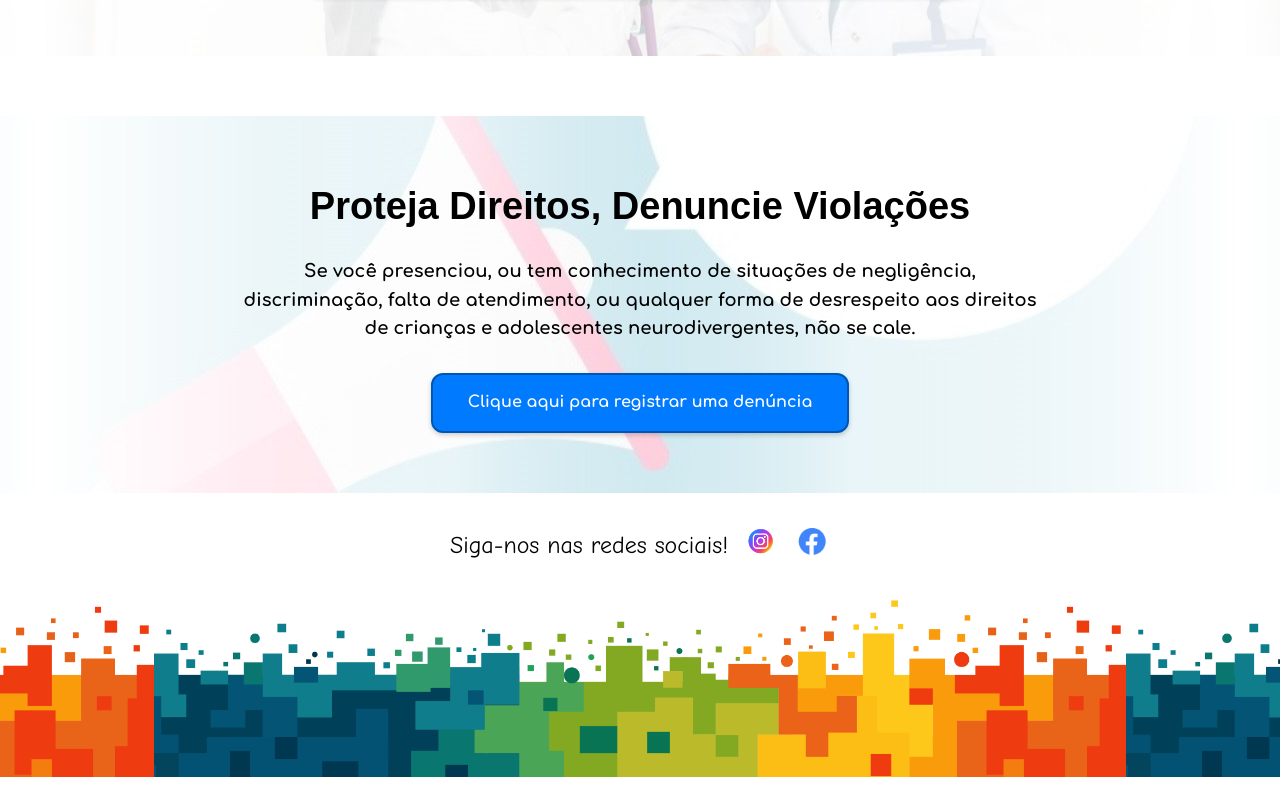
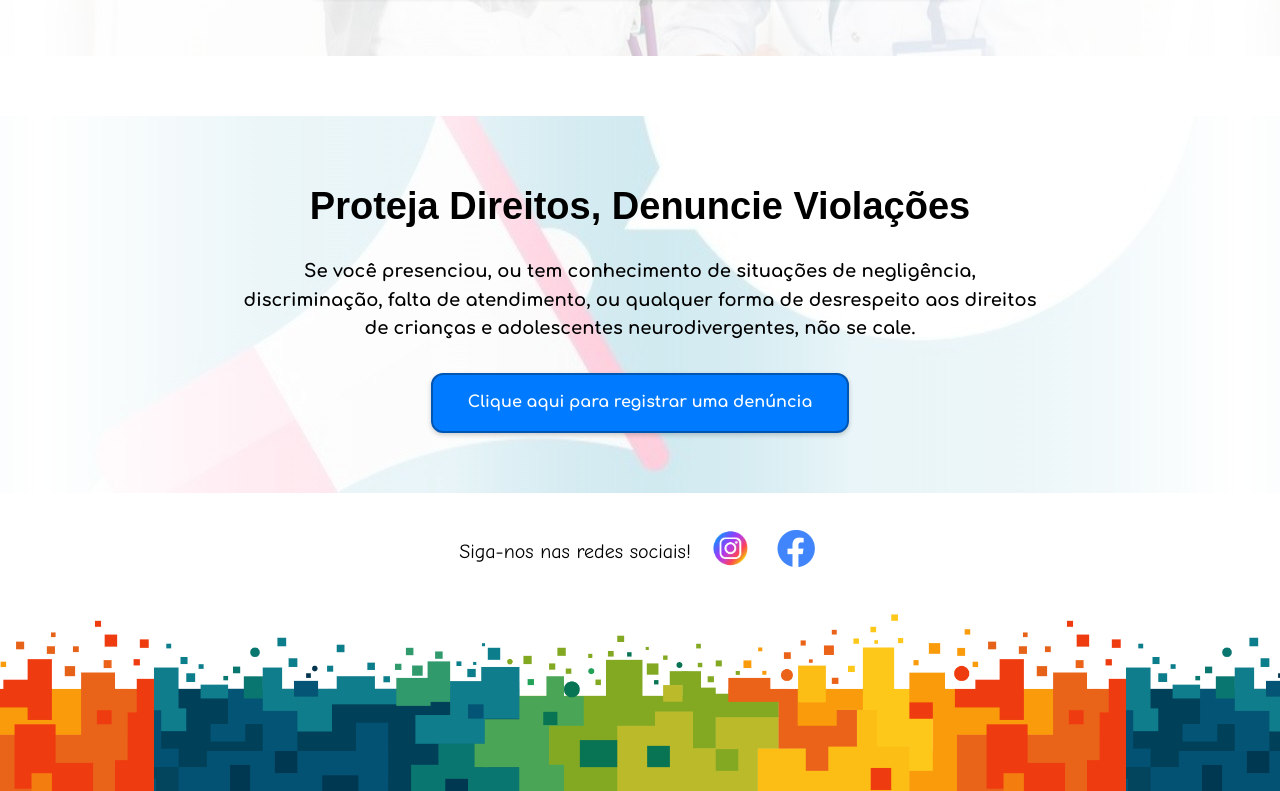
Before and after one commit to afinjaboticabal/afinjaboticabal.github.io, a plain HTML site: page index.html in a window 1280 px wide. Shown: the part 1994-2785 px from the top of the page. Drawn offline with Linux system fonts and the light colour scheme.

Commit message:
Update style.css

```diff
--- a/style.css
+++ b/style.css
@@ -227,11 +227,11 @@ body {
 }
 .social-text {
     font-family: 'Comic Sans MS', cursive;
-    font-size: 24px;
+    font-size: 20px;
 }
 .footer-social img {
-    width: 36px;
-    height: 36px;
+    width: 50px;
+    height: 50px;
 }
 
 
```
